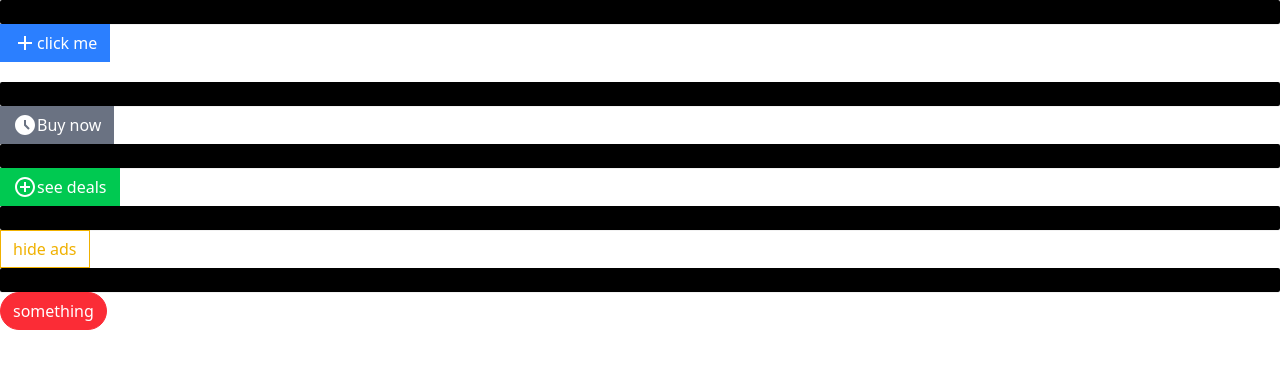
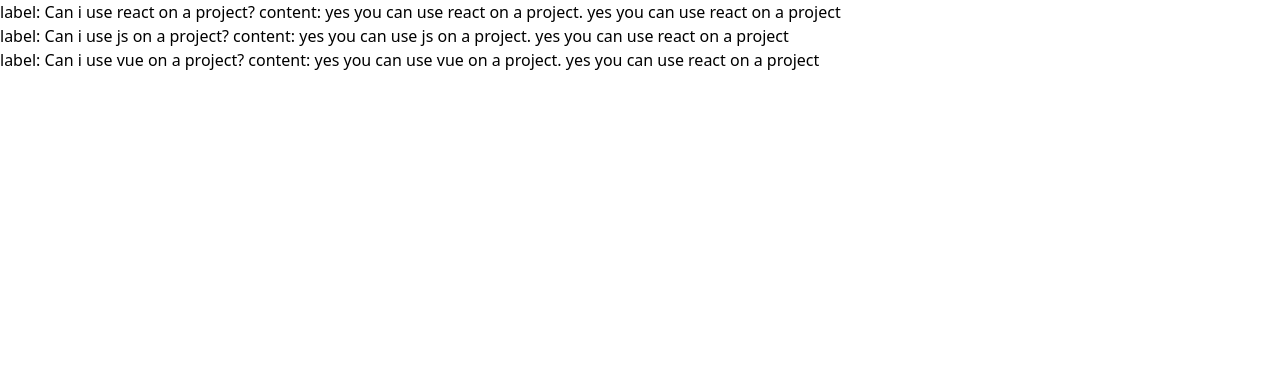
Before and after one commit to AfazPaul1/comps, a React (Vite) app: page / in a window 1280 px wide. Shown: the top 368 px of the page. Built offline with nearby package versions, Linux system fonts and the light colour scheme.

Commit message:
moved app content to buttonpage and returned accordion from app. accordian takes a list of objects and returns paragraphs. proptype checked too. each para given a  uinque key prop too

```diff
--- a/src/App.jsx
+++ b/src/App.jsx
@@ -1,31 +1,26 @@
-import Button1 from "./Button";
-import AddIcon from '@mui/icons-material/Add';
-import AccessTimeFilledIcon from '@mui/icons-material/AccessTimeFilled';
-import AddCircleOutlineIcon from '@mui/icons-material/AddCircleOutline';
+import Accordion from "./components/Accordion";
+import ButtonPage from "./pages/ButtonPage";
 function App() {
 
-    const handleClick = () => {
-        console.log('clicked');
-    }
+    const items = [
+        {
+            label: 'Can i use react on a project?',
+            content: "yes you can use react on a project. yes you can use react on a project"
+        },
+        {
+            label: 'Can i use js on a project?',
+            content: "yes you can use js on a project. yes you can use react on a project"
+        },
+        {
+            label: 'Can i use vue on a project?',
+            content: "yes you can use vue on a project. yes you can use react on a project"
+        }
+    ]
 
     return (
-        <div>
-            <Button1 primary onClick={handleClick} className="mb-5">
-                <AddIcon></AddIcon>
-                click me
-                </Button1>
-            <Button1 secondary>
-                <AccessTimeFilledIcon></AccessTimeFilledIcon>
-                Buy now
-                </Button1>
-            <Button1 success>
-            <AddCircleOutlineIcon></AddCircleOutlineIcon>
-                see deals
-                </Button1>
-            <Button1 warning outline>hide ads</Button1>
-            <Button1 danger rounded>something</Button1>
-        </div>
-    )
+
+    <Accordion items = {items}></Accordion>
+)
 }
 
 export default App;
--- /dev/null
+++ b/src/components/Accordion.jsx
@@ -0,0 +1,28 @@
+import PropTypes from "prop-types";
+
+function Accordion({ items }) {
+
+    const renderedList = items.map((item, index) => {
+        console.log(index);
+
+        return (
+            <p key={index}>label: {item.label} content: {item.content}</p>
+        )
+    })
+
+    return (
+        <div>
+            {renderedList}
+        </div>
+    )
+
+
+
+
+}
+
+Accordion.propTypes = {
+    items: PropTypes.array,
+}
+
+export default Accordion;
--- a/src/Button.jsx
+++ b/src/components/Button.jsx
@@ -1,6 +1,6 @@
 import Button from '@mui/material/Button';
 import PropTypes from 'prop-types';
-import './main.css'
+import '../main.css'
 import className from 'classnames'
 
 
--- /dev/null
+++ b/src/pages/ButtonPage.jsx
@@ -0,0 +1,32 @@
+import Button1 from "../components/Button";
+import AddIcon from '@mui/icons-material/Add';
+import AccessTimeFilledIcon from '@mui/icons-material/AccessTimeFilled';
+import AddCircleOutlineIcon from '@mui/icons-material/AddCircleOutline';
+
+function ButtonPage() {
+
+    const handleClick = () => {
+        console.log('clicked');
+    }
+
+    return (
+        <div>
+            <Button1 primary onClick={handleClick} className="mb-5">
+                <AddIcon></AddIcon>
+                click me
+                </Button1>
+            <Button1 secondary>
+                <AccessTimeFilledIcon></AccessTimeFilledIcon>
+                Buy now
+                </Button1>
+            <Button1 success>
+            <AddCircleOutlineIcon></AddCircleOutlineIcon>
+                see deals
+                </Button1>
+            <Button1 warning outline>hide ads</Button1>
+            <Button1 danger rounded>something</Button1>
+        </div>
+    )
+}
+
+export default ButtonPage;
```
